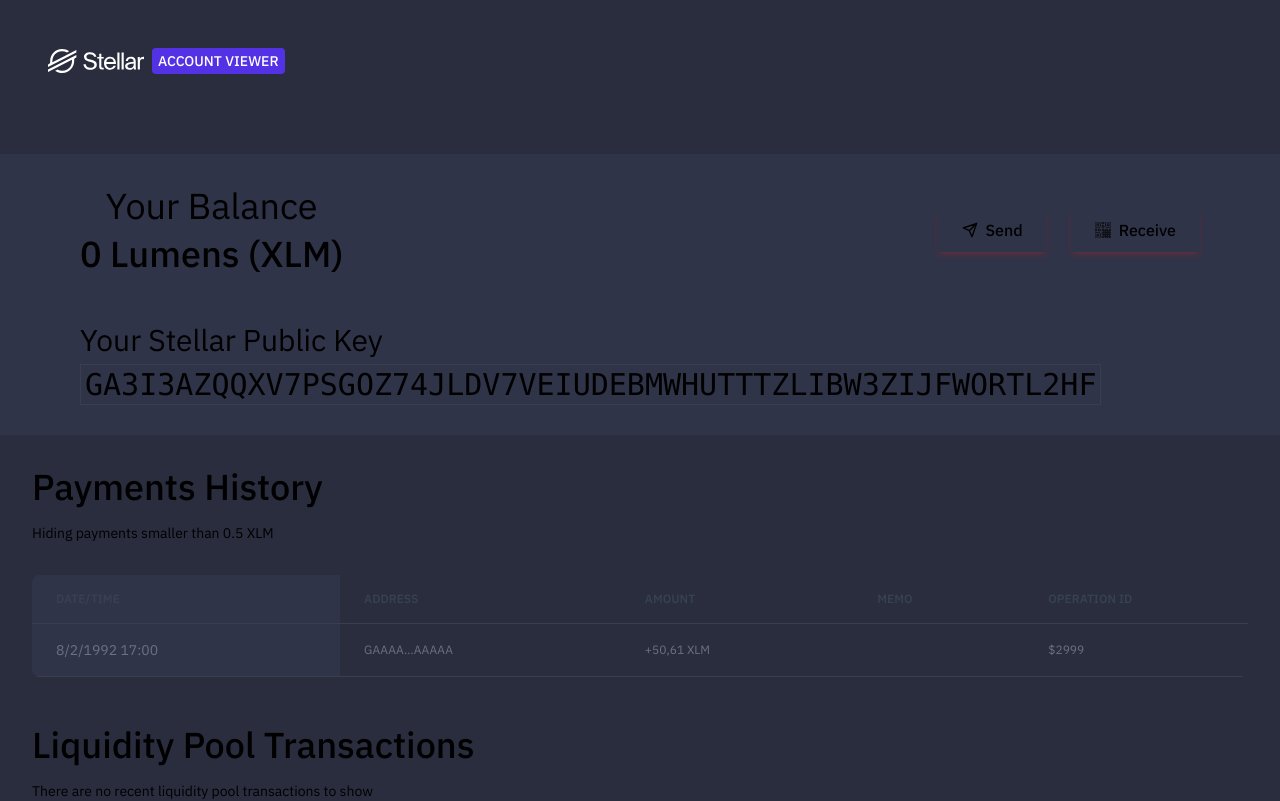
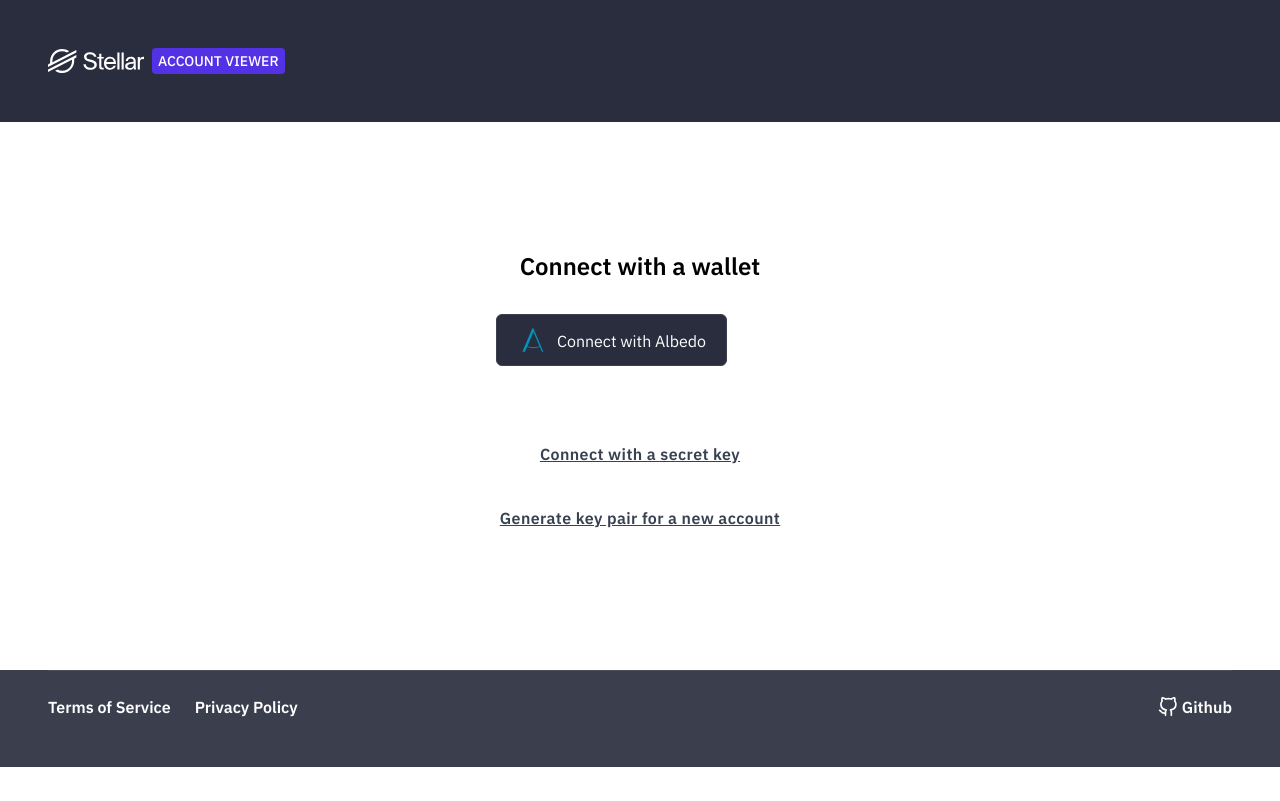
Before and after one commit to fedeesti/stellar-wallet, a React (Vite) app: page / in a window 1280 px wide. Shown: the top 801 px of the page. Built offline with nearby package versions, Linux system fonts and the light colour scheme.

Commit message:
Add react-router-dom in the Main and App component

```diff
--- a/src/App.tsx
+++ b/src/App.tsx
@@ -1,3 +1,4 @@
+import { Routes, Route } from 'react-router-dom';
 import Footer from './components/footer/Footer';
 import NavBar from './components/navbar/NavBar';
 import DashboardWallet from './pages/DashboardWallet';
@@ -7,8 +8,10 @@ function App() {
   return (
     <>
       <NavBar />
-      <DashboardWallet />
-      <Home />
+      <Routes>
+        <Route path="/" element={<Home />} />
+        <Route path="" element={<DashboardWallet />} />
+      </Routes>
       <Footer />
     </>
   );
--- a/src/main.tsx
+++ b/src/main.tsx
@@ -1,10 +1,10 @@
-import React from 'react';
+import { BrowserRouter } from 'react-router-dom';
 import ReactDOM from 'react-dom/client';
 import App from './App.tsx';
 import './styles/index.css';
 
 ReactDOM.createRoot(document.getElementById('root')!).render(
-  <React.StrictMode>
+  <BrowserRouter>
     <App />
-  </React.StrictMode>,
+  </BrowserRouter>,
 );
```
